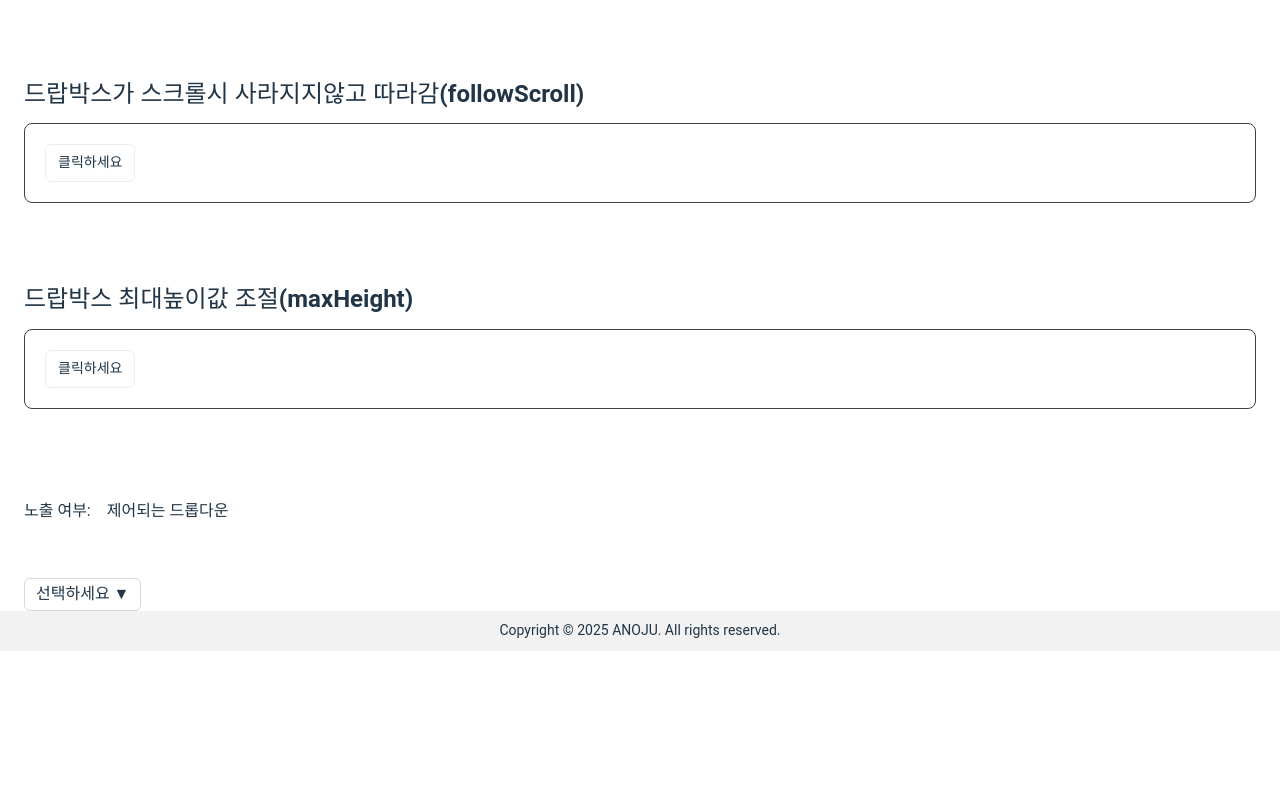
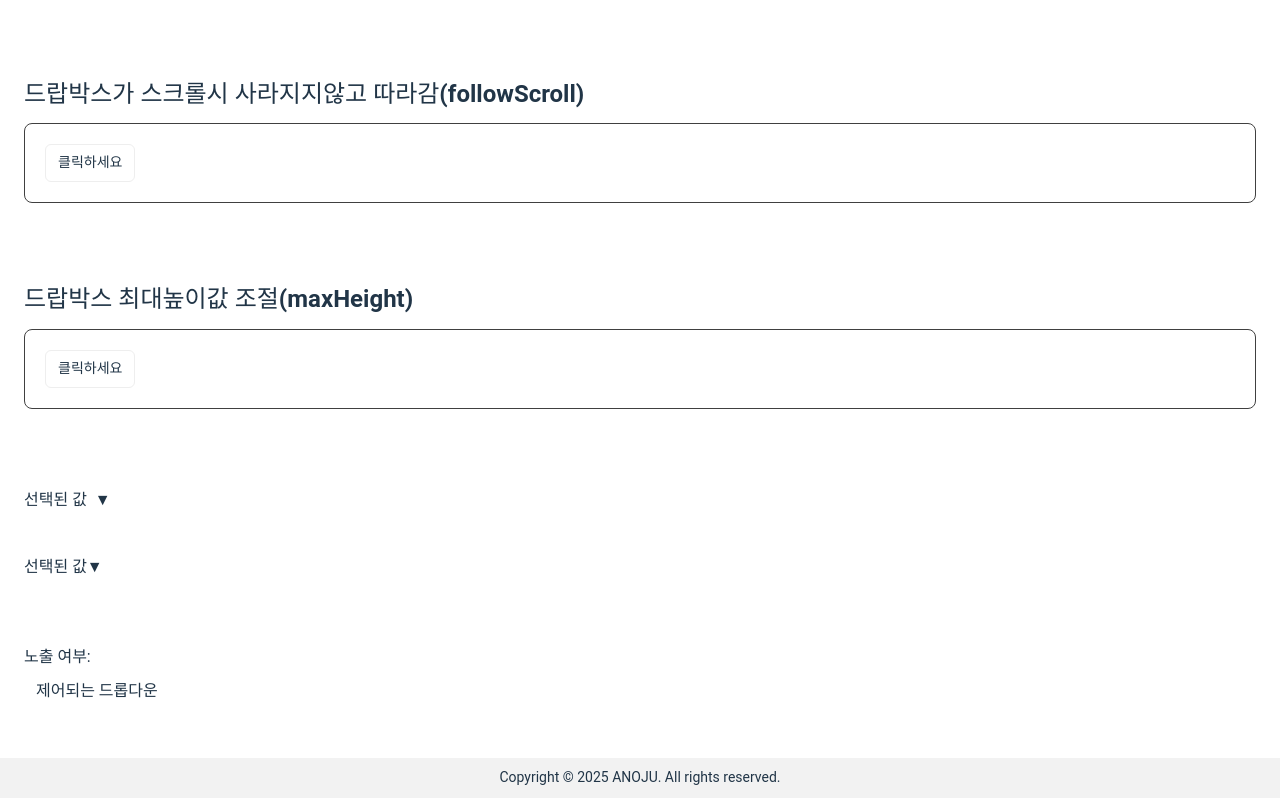
Before and after one commit to anoju/anoju-react, a React (Vite) app: page /guide/dropdown in a window 1280 px wide. Shown: the part 3117-3915 px from the top of the page. Before the commit the page ends 3768 px from the top, so only its background shows below. Built offline with nearby package versions, Linux system fonts and the light colour scheme.

Commit message:
드랍다운 컴포넌트(8)

```diff
--- a/src/components/common/Dropdown.tsx
+++ b/src/components/common/Dropdown.tsx
@@ -46,6 +46,7 @@ interface DropdownProps {
   mouseEnterDelay?: number; // 마우스 진입 지연 시간 (ms)
   mouseLeaveDelay?: number; // 마우스 이탈 지연 시간 (ms)
   usePortal?: boolean; // Portal 사용 여부 (기본값: false)
+  positionTarget?: HTMLElement | React.RefObject<HTMLElement> | null; // 위치 계산 기준 요소 (외부 제어 시 사용)
 }
 
 // 고유 ID 생성을 위한 유틸리티 함수
@@ -79,6 +80,7 @@ const Dropdown = forwardRef<HTMLDivElement, DropdownProps>(
       mouseEnterDelay = 100,
       mouseLeaveDelay = 100,
       usePortal = false,
+      positionTarget = null,
     },
     ref
   ) => {
@@ -145,11 +147,30 @@ const Dropdown = forwardRef<HTMLDivElement, DropdownProps>(
 
     // 위치 계산 및 조정 함수
     const adjustPosition = useCallback(() => {
-      if (!isVisible || !triggerRef.current || !contentRef.current) return;
+      if (!isVisible || !contentRef.current) return;
 
-      const trigger = triggerRef.current;
       const content = contentRef.current;
-      const triggerRect = trigger.getBoundingClientRect();
+
+      // 위치 계산 기준 요소 결정
+      let targetElement: HTMLElement | null = null;
+
+      if (positionTarget) {
+        // positionTarget이 제공된 경우
+        if ('current' in positionTarget) {
+          // RefObject인 경우
+          targetElement = positionTarget.current;
+        } else {
+          // HTMLElement인 경우
+          targetElement = positionTarget;
+        }
+      } else if (triggerRef.current) {
+        // 기본: trigger 요소 사용
+        targetElement = triggerRef.current;
+      }
+
+      if (!targetElement) return;
+
+      const targetRect = targetElement.getBoundingClientRect();
       const contentRect = content.getBoundingClientRect();
 
       // 스크롤 위치 고려
@@ -159,32 +180,32 @@ const Dropdown = forwardRef<HTMLDivElement, DropdownProps>(
         window.pageXOffset || document.documentElement.scrollLeft;
 
       // 기본 위치 계산
-      let left = triggerRect.left + scrollLeft + offset[0];
+      let left = targetRect.left + scrollLeft + offset[0];
       let top: number;
       let actualPlacement: 'top' | 'bottom' = 'bottom';
 
       // placement에 따른 초기 위치 설정
       if (placement === 'top') {
-        top = triggerRect.top - content.offsetHeight - offset[1];
+        top = targetRect.top - content.offsetHeight - offset[1];
         actualPlacement = 'top';
       } else if (placement === 'bottom') {
-        top = triggerRect.bottom + offset[1];
+        top = targetRect.bottom + offset[1];
         actualPlacement = 'bottom';
       } else {
         // auto: 공간이 더 많은 쪽으로 배치
-        const spaceBelow = window.innerHeight - triggerRect.bottom;
-        const spaceAbove = triggerRect.top;
+        const spaceBelow = window.innerHeight - targetRect.bottom;
+        const spaceAbove = targetRect.top;
 
         if (autoAdjustOverflow) {
           if (spaceBelow >= content.offsetHeight || spaceBelow >= spaceAbove) {
-            top = triggerRect.bottom + offset[1];
+            top = targetRect.bottom + offset[1];
             actualPlacement = 'bottom';
           } else {
-            top = triggerRect.top - content.offsetHeight - offset[1];
+            top = targetRect.top - content.offsetHeight - offset[1];
             actualPlacement = 'top';
           }
         } else {
-          top = triggerRect.bottom + offset[1];
+          top = targetRect.bottom + offset[1];
           actualPlacement = 'bottom';
         }
       }
@@ -210,14 +231,14 @@ const Dropdown = forwardRef<HTMLDivElement, DropdownProps>(
           top + content.offsetHeight > windowHeight + scrollTop - 10
         ) {
           // 아래쪽 공간이 부족하면 위로
-          const newTop = triggerRect.top - content.offsetHeight - offset[1];
+          const newTop = targetRect.top - content.offsetHeight - offset[1];
           if (newTop >= 10) {
             top = newTop;
             actualPlacement = 'top';
           }
         } else if (actualPlacement === 'top' && top < 10) {
           // 위쪽 공간이 부족하면 아래로
-          top = triggerRect.bottom + offset[1];
+          top = targetRect.bottom + offset[1];
           actualPlacement = 'bottom';
         }
       }
@@ -244,7 +265,7 @@ const Dropdown = forwardRef<HTMLDivElement, DropdownProps>(
 
       // 트리거와 같은 너비로 설정하는 옵션 (필요시)
       if (!minWidth && !maxWidth) {
-        style.minWidth = `${triggerRect.width}px`;
+        style.minWidth = `${targetRect.width}px`;
       }
 
       // 스타일 적용
@@ -264,6 +285,7 @@ const Dropdown = forwardRef<HTMLDivElement, DropdownProps>(
       maxWidth,
       maxHeight,
       currentPlacement,
+      positionTarget, // positionTarget 의존성 추가
     ]);
 
     // 트리거 클릭 핸들러
@@ -459,6 +481,21 @@ const Dropdown = forwardRef<HTMLDivElement, DropdownProps>(
       };
     }, [isVisible, adjustPosition]);
 
+    // 외부 visible prop 변경 감지 및 애니메이션 상태 동기화
+    useEffect(() => {
+      if (controlledVisible !== undefined) {
+        if (controlledVisible) {
+          // 외부에서 visible을 true로 설정한 경우
+          setTimeout(() => {
+            setIsAnimating(true);
+          }, 10);
+        } else {
+          // 외부에서 visible을 false로 설정한 경우
+          setIsAnimating(false);
+        }
+      }
+    }, [controlledVisible]);
+
     // visible 상태 변경시 위치 조정
     useEffect(() => {
       if (isVisible) {
--- a/src/pages/guide/dropdown.tsx
+++ b/src/pages/guide/dropdown.tsx
@@ -17,6 +17,7 @@ const DropdownGuide = () => {
   });
 
   const [visible, setVisible] = useState(false);
+  const [visible2, setVisible2] = useState(false);
 
   return (
     <div className="page-inner">
@@ -318,40 +319,47 @@ const DropdownGuide = () => {
       </section>
 
       <section className={styles.section}>
+        <Dropdown
+          trigger={
+            <div style={{ display: 'flex', alignItems: 'center' }}>
+              <span>선택된 값</span>
+              <button style={{ marginLeft: '8px' }}>▼</button>{' '}
+              {/* 이 버튼만 클릭 가능 */}
+            </div>
+          }
+        >
+          <div>옵션들...</div>
+        </Dropdown>
+        <br />
+        <br />
+        <br />
+        <div style={{ display: 'flex', alignItems: 'center' }}>
+          <span>선택된 값</span>
+          <button onClick={() => setVisible2(!visible2)}>▼</button>
+          <Dropdown
+            trigger={<span />} // 빈 트리거
+            visible={visible2}
+            onVisibleChange={setVisible2}
+          >
+            <div>옵션들...</div>
+          </Dropdown>
+        </div>
+        <br />
+        <br />
+        <br />
         {/* // 외부 상태 제어 */}
         노출 여부: {visible}
+        <br />
         <Dropdown
           trigger={<Button>제어되는 드롭다운</Button>}
           visible={visible}
           onVisibleChange={setVisible}
-          placement="top"
-          followScroll={true}
         >
           <div>내용...</div>
         </Dropdown>
         <br />
         <br />
         <br />
-        {/* // Select와 같은 스타일로 사용 */}
-        <Dropdown
-          trigger={
-            <div
-              style={{
-                border: '1px solid #d9d9d9',
-                padding: '4px 11px',
-                borderRadius: '6px',
-                cursor: 'pointer',
-              }}
-            >
-              선택하세요 ▼
-            </div>
-          }
-          overlayClassName="custom-dropdown"
-        >
-          <div className="dropdown-item">옵션 1</div>
-          <div className="dropdown-item">옵션 2</div>
-          <div className="dropdown-item">옵션 3</div>
-        </Dropdown>
       </section>
     </div>
   );
```
